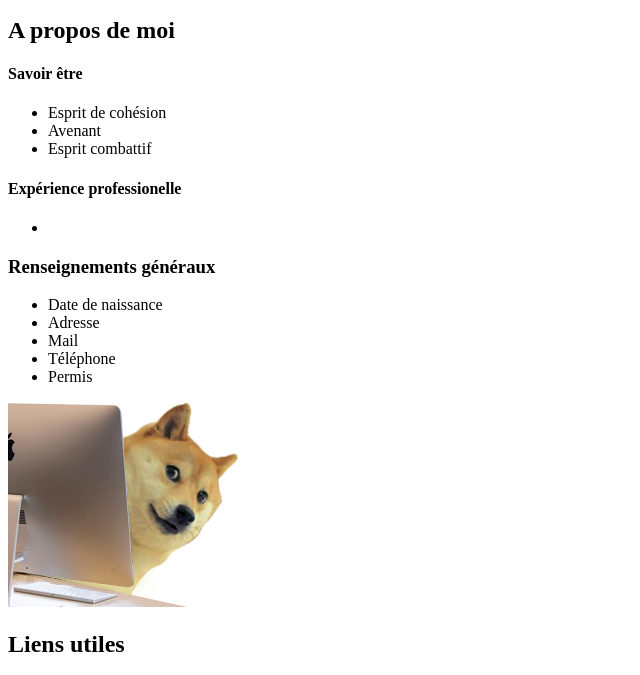
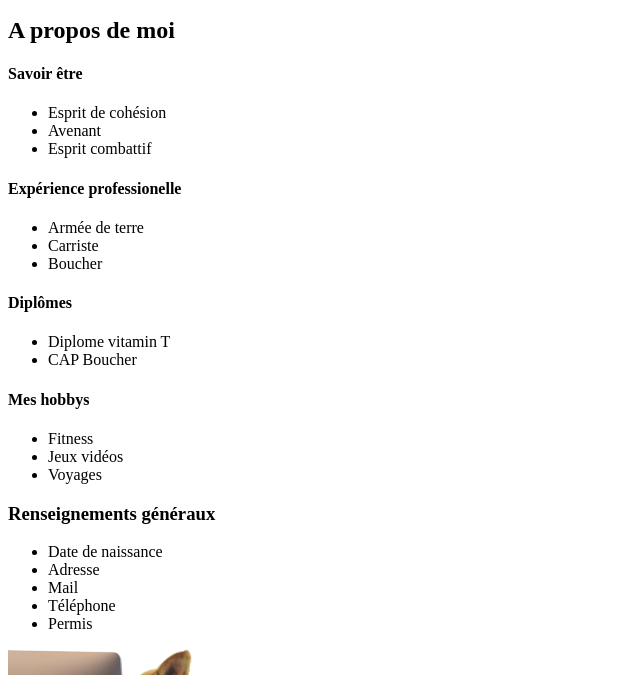
Before and after one commit to SlimHml/CvSlim, a plain HTML site: page cvslim.html in a window 1280 px wide. Shown: the part 88-763 px from the top of the page, without its empty margins (0-640 px from the left). Drawn offline with Linux system fonts and the light colour scheme.

Commit message:
HTML code progression

```diff
--- a/cvslim.html
+++ b/cvslim.html
@@ -5,7 +5,7 @@
     <meta name="viewport" content="width=device-width, initial-scale=1.0">
     <meta http-equiv="X-UA-Compatible" content="ie=edge">
     <link rel="stylesheet" href="style.css">
-    <title>Document</title>
+    <title>Curriculum Vitae</title>
 </head>
 
 <body>
@@ -31,7 +31,26 @@
                 <div class="exp-pro">
                     <h4>Expérience professionelle</h4>
                     <ul>
-                        <li></li>
+                        <li>Armée de terre</li>
+                        <li>Carriste</li>
+                        <li>Boucher</li>
+                    </ul>
+                </div>
+
+                <div class="diplomes">
+                    <h4>Diplômes</h4>
+                    <ul>
+                        <li>Diplome vitamin T</li>
+                        <li>CAP Boucher</li>
+                    </ul>
+                </div>
+
+                <div class="hobbys">
+                    <h4>Mes hobbys</h4>
+                    <ul>
+                        <li>Fitness</li>
+                        <li>Jeux vidéos</li>
+                        <li>Voyages</li>
                     </ul>
                 </div>
 
@@ -60,6 +79,7 @@
 
         <aside>
                 <div class="technical-skills">
+                    <h4>Compétences techniques</h4>
                 </div>
         </aside>
 
```
